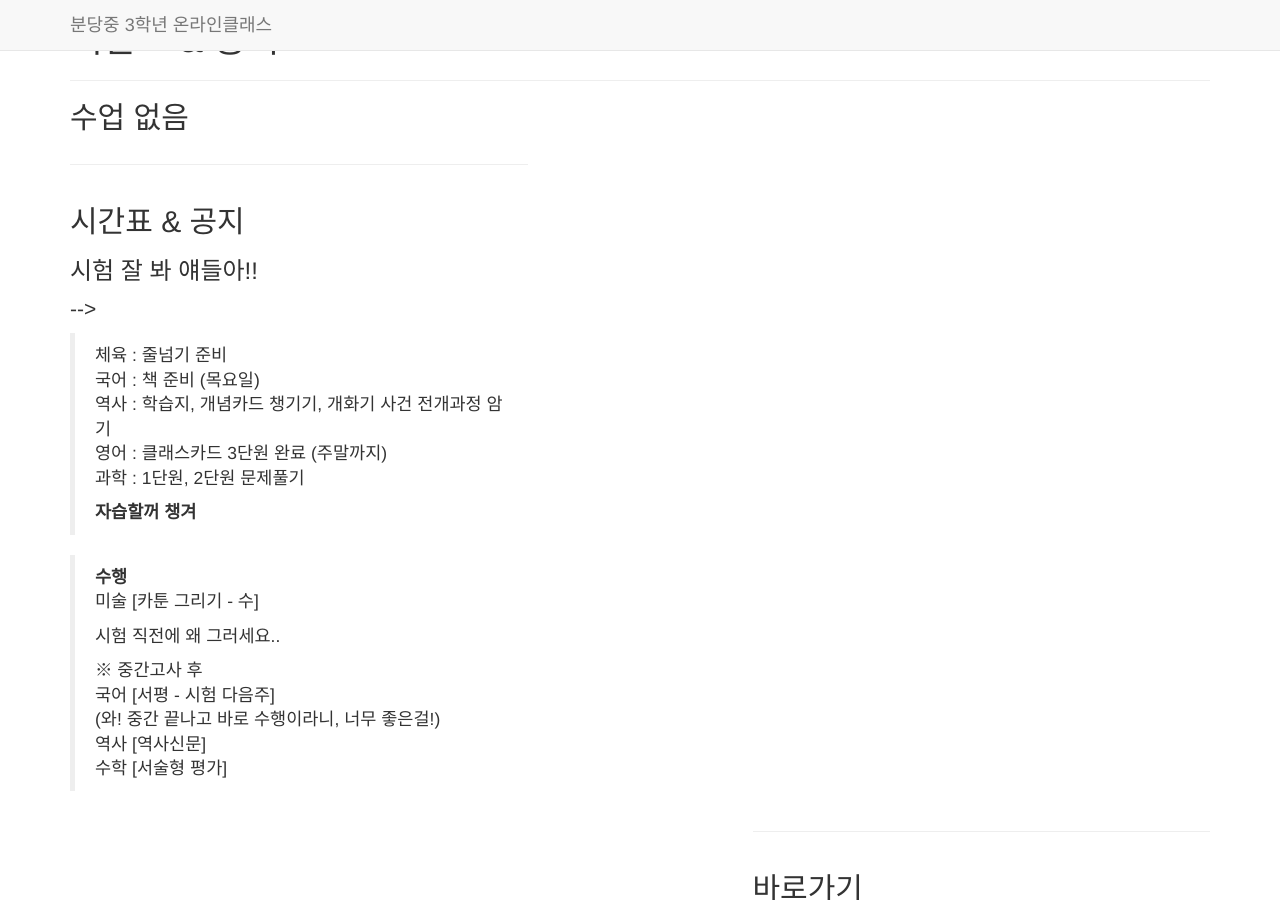
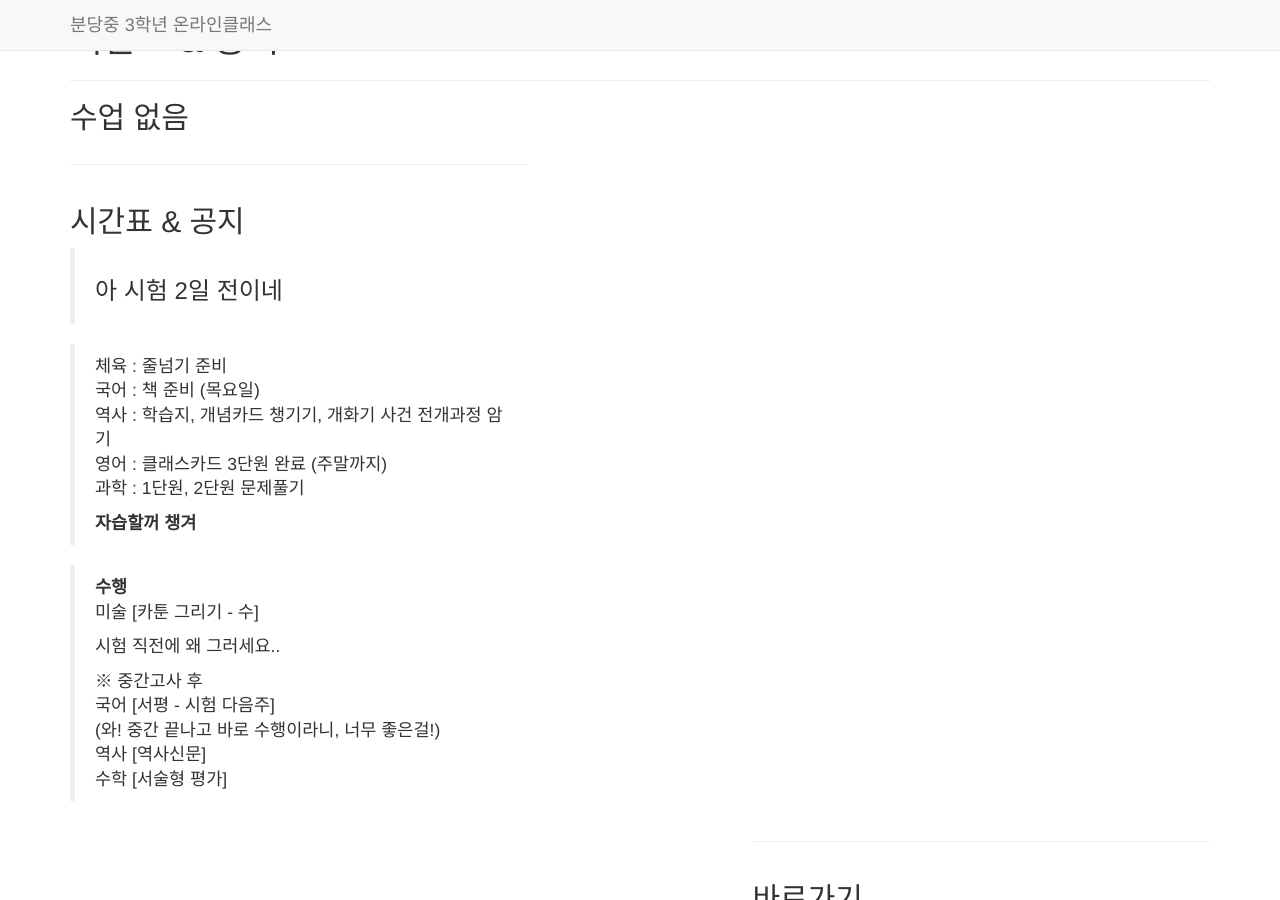
Before and after one commit to bundang-ms-2021/oncl, a Jekyll site: the page built from _posts/2014-09-21-services-1.markdown, in a window 1280 px wide and 900 px high. Built offline with Jekyll 4.4.1, drawn with Linux system fonts in a browser that asks for light colours; nearby versions of some CDN libraries; library files that are not in the unit come from our copies.

Commit message:
Update 2014-09-21-services-1.markdown

```diff
--- a/_posts/2014-09-21-services-1.markdown
+++ b/_posts/2014-09-21-services-1.markdown
@@ -6,7 +6,7 @@ title: 시간표 & 공지
 description: |
 ---
 
-  <!--> <h3>시험 잘 봐 얘들아!!</h3>-->
+  > <h3>아 시험 2일 전이네</h3>
 
   > 체육 : 줄넘기 준비
   > 국어 : 책 준비 (목요일)
```
